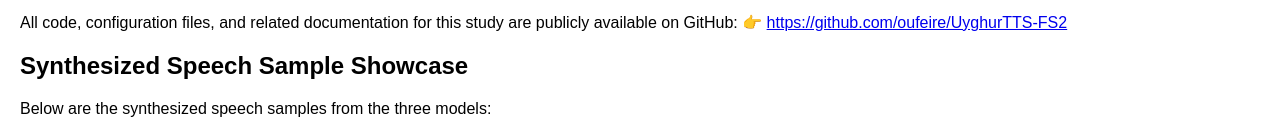
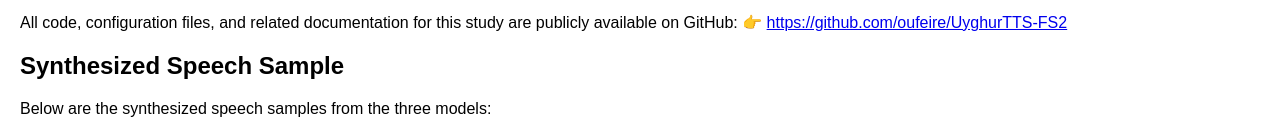
Before and after one commit to oufeire/UyghurTTS-FS2-audio, a plain HTML site: page index.html in a window 1280 px wide. Shown: the part 226-360 px from the top of the page. Drawn offline with Linux system fonts and the light colour scheme.

Commit message:
Update index.html

```diff
--- a/index.html
+++ b/index.html
@@ -21,7 +21,7 @@
   <p>All code, configuration files, and related documentation for this study are publicly available on GitHub:
   👉 <a href="https://github.com/oufeire/UyghurTTS-FS2" target="_blank">https://github.com/oufeire/UyghurTTS-FS2</a></p>
 
-  <h2>Synthesized Speech Sample Showcase</h2>
+  <h2>Synthesized Speech Sample</h2>
   <p>Below are the synthesized speech samples from the three models:</p>
   <ul>
     <li><strong>M0 (Uyghur-only)</strong>: Trained only on Uyghur data without any pretraining</li>
```
